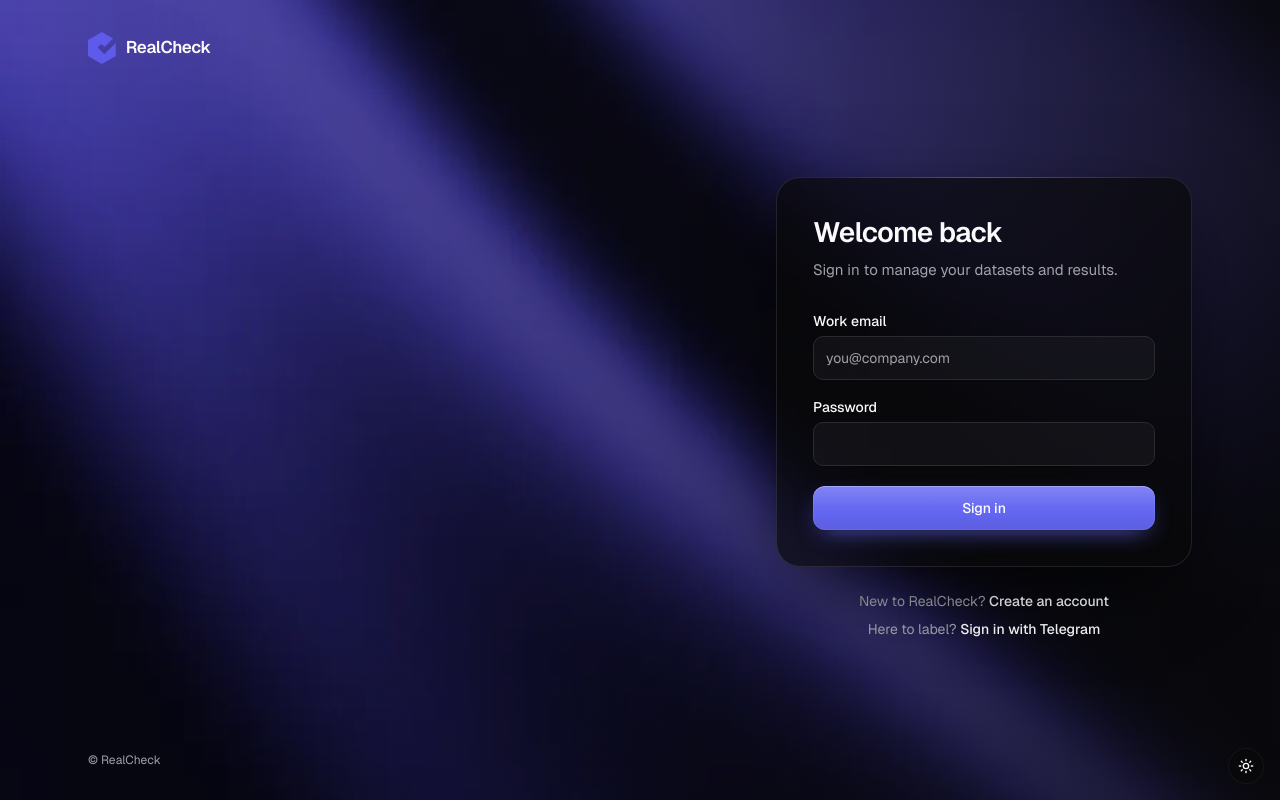
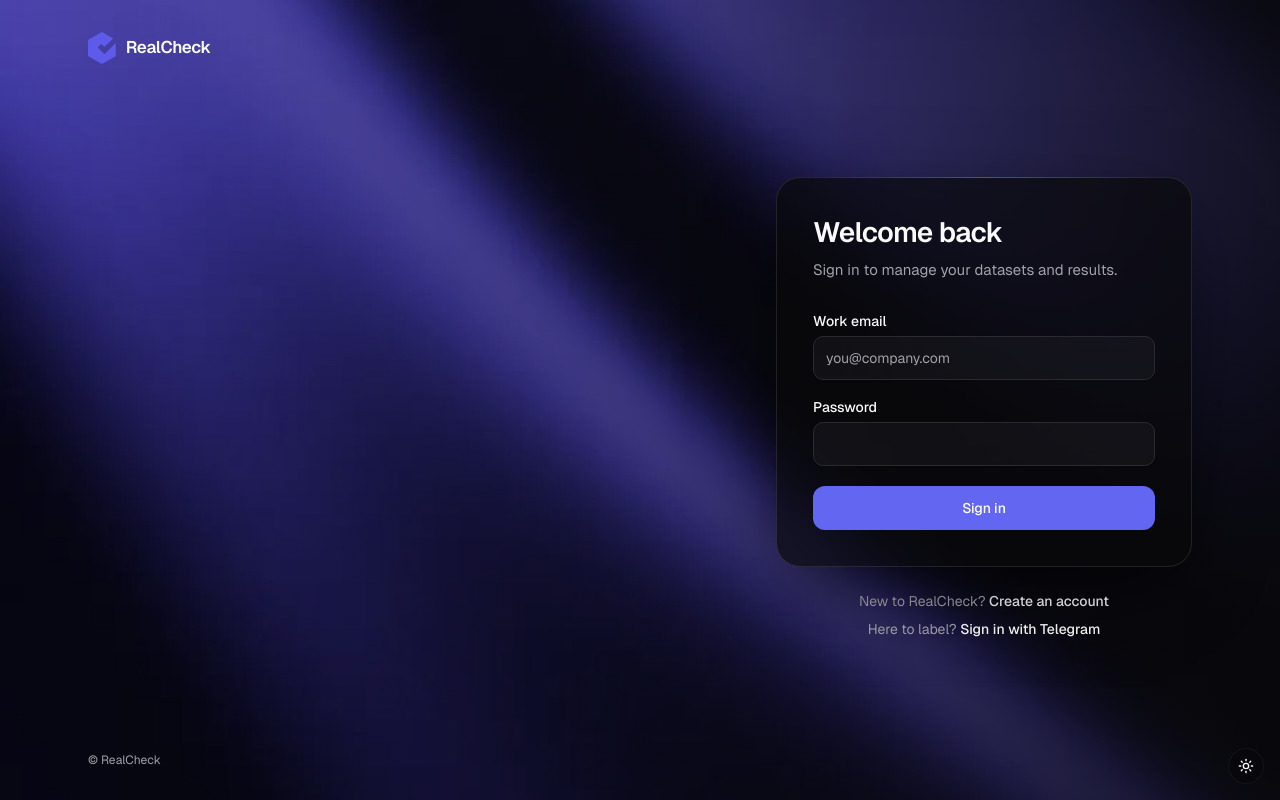
Before and after one commit to Mehedad1948/realCheck, a Next.js app: page /login in a window 1280 px wide. Built offline with nearby package versions, Linux system fonts and the light colour scheme; no server answers.

Commit message:
refactor: simplify button styles and remove unused CSS rules

```diff
--- a/src/app/globals.css
+++ b/src/app/globals.css
@@ -439,40 +439,3 @@ html[data-intro='play'] .landing-intro {
   .consensus-core::before { animation: none; }
   .reveal-pop, .reveal-settle { transition: none; }
 }
-
-/* Button surface: a top-down gloss and a light sweep on hover. Both are white overlays, so they work
-   on any fill a caller sets (bg-primary, bg-foreground, bg-destructive…). */
-@layer components {
-  .rc-btn {
-    position: relative;
-    isolation: isolate;
-    overflow: hidden;
-  }
-  .rc-btn::before {
-    content: "";
-    position: absolute;
-    inset: 0;
-    z-index: -1;
-    border-radius: inherit;
-    background: linear-gradient(180deg, rgb(255 255 255 / 0.2), rgb(255 255 255 / 0.04) 45%, transparent 60%, rgb(0 0 0 / 0.08));
-    pointer-events: none;
-  }
-  .rc-btn::after {
-    content: "";
-    position: absolute;
-    inset-block: 0;
-    left: 0;
-    width: 45%;
-    z-index: -1;
-    background: linear-gradient(100deg, transparent, rgb(255 255 255 / 0.28), transparent);
-    transform: translateX(-120%) skewX(-18deg);
-    pointer-events: none;
-  }
-  .rc-btn:hover::after {
-    transform: translateX(260%) skewX(-18deg);
-    transition: transform 0.75s cubic-bezier(0.22, 1, 0.36, 1);
-  }
-  @media (prefers-reduced-motion: reduce) {
-    .rc-btn::after { display: none; }
-  }
-}
--- a/src/components/ui/button.tsx
+++ b/src/components/ui/button.tsx
@@ -5,18 +5,17 @@ import { cva, type VariantProps } from "class-variance-authority"
 import { cn } from "@/lib/utils"
 
 const buttonVariants = cva(
-  "inline-flex items-center justify-center gap-2 whitespace-nowrap rounded-xl text-sm font-medium tracking-[-0.01em] select-none transition-[transform,box-shadow,background-color,border-color,color,opacity] duration-200 ease-out active:scale-[0.98] active:duration-75 disabled:pointer-events-none disabled:opacity-50 disabled:shadow-none [&_svg]:pointer-events-none [&_svg:not([class*='size-'])]:size-4 shrink-0 [&_svg]:shrink-0 outline-none focus-visible:ring-[3px] focus-visible:ring-ring/45 focus-visible:ring-offset-2 focus-visible:ring-offset-background aria-invalid:ring-destructive/20 dark:aria-invalid:ring-destructive/40 aria-invalid:border-destructive",
+  "inline-flex items-center justify-center gap-2 whitespace-nowrap rounded-xl text-sm font-medium tracking-[-0.01em] select-none transition-[transform,box-shadow,background-color,border-color,color,opacity] duration-200 ease-out active:scale-[0.98] active:duration-75 disabled:pointer-events-none disabled:opacity-50 [&_svg]:pointer-events-none [&_svg:not([class*='size-'])]:size-4 shrink-0 [&_svg]:shrink-0 outline-none focus-visible:ring-[3px] focus-visible:ring-ring/45 focus-visible:ring-offset-2 focus-visible:ring-offset-background aria-invalid:ring-destructive/20 dark:aria-invalid:ring-destructive/40 aria-invalid:border-destructive",
   {
     variants: {
       variant: {
-        default:
-          "rc-btn bg-primary text-primary-foreground shadow-[inset_0_1px_0_rgb(255_255_255/0.22),inset_0_0_0_1px_rgb(255_255_255/0.08),0_1px_2px_rgb(0_0_0/0.25),0_8px_24px_-10px_var(--primary)] hover:-translate-y-px hover:shadow-[inset_0_1px_0_rgb(255_255_255/0.28),inset_0_0_0_1px_rgb(255_255_255/0.12),0_2px_4px_rgb(0_0_0/0.25),0_14px_32px_-10px_var(--primary)]",
+        default: "bg-primary text-primary-foreground hover:bg-primary/90",
         destructive:
-          "rc-btn bg-destructive text-white shadow-[inset_0_1px_0_rgb(255_255_255/0.2),0_1px_2px_rgb(0_0_0/0.25),0_8px_24px_-10px_var(--destructive)] hover:-translate-y-px hover:bg-destructive/95 focus-visible:ring-destructive/30",
+          "bg-destructive text-white hover:bg-destructive/90 focus-visible:ring-destructive/30",
         outline:
-          "border border-border bg-background/60 shadow-[inset_0_1px_0_rgb(255_255_255/0.06),0_1px_2px_rgb(0_0_0/0.06)] backdrop-blur-sm hover:border-primary/40 hover:bg-accent hover:text-accent-foreground dark:border-white/10 dark:bg-white/[0.04] dark:hover:border-white/20 dark:hover:bg-white/[0.08]",
+          "border border-border bg-background/60 backdrop-blur-sm hover:border-primary/40 hover:bg-accent hover:text-accent-foreground dark:border-white/10 dark:bg-white/[0.04] dark:hover:border-white/20 dark:hover:bg-white/[0.08]",
         secondary:
-          "bg-secondary text-secondary-foreground shadow-[inset_0_1px_0_rgb(255_255_255/0.06)] hover:bg-secondary/80",
+          "bg-secondary text-secondary-foreground hover:bg-secondary/80",
         ghost:
           "hover:bg-accent hover:text-accent-foreground dark:hover:bg-white/[0.06]",
         link: "text-primary underline-offset-4 hover:underline active:scale-100",
```
